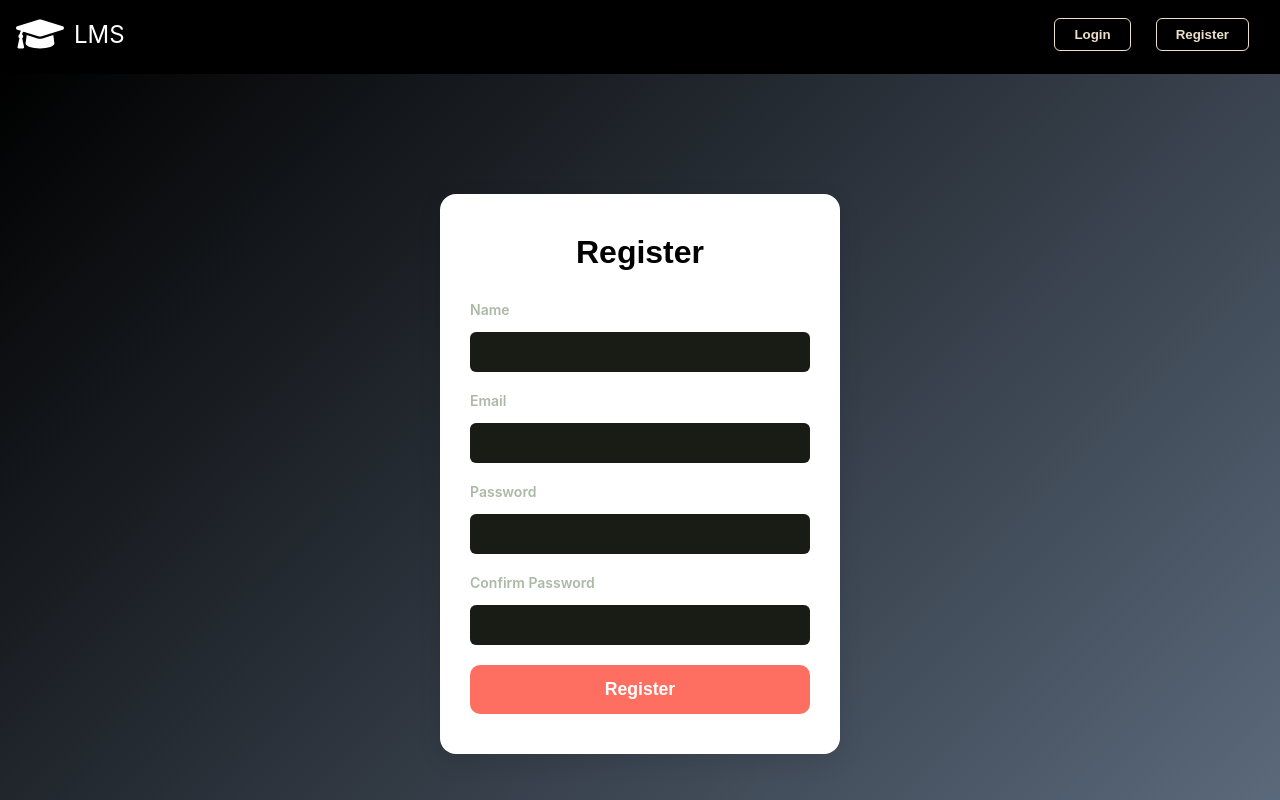
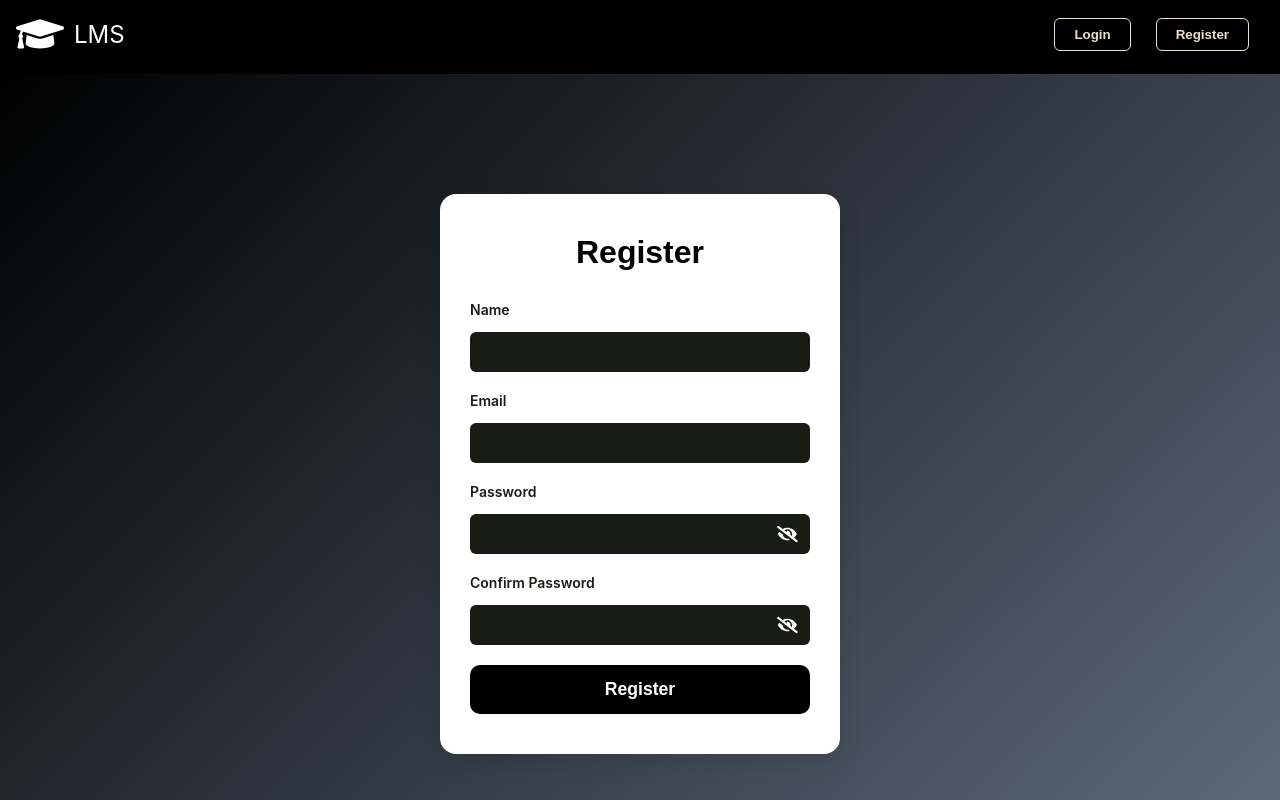
Before and after one commit to ranasaad-dev/LMS, a React (Vite) app in the folder frontend/: page /register in a window 1280 px wide. Shown: the top 800 px of the page. Built offline with nearby package versions, Linux system fonts and the light colour scheme; no server answers.

Commit message:
added eye of sauron in password fields

```diff
--- a/frontend/src/pages/public/login/Login.css
+++ b/frontend/src/pages/public/login/Login.css
@@ -28,6 +28,8 @@
 .login-form .form-group {
   text-align: left;
   margin-bottom: 20px;
+  position: relative;
+
 }
 
 .login-form label {
@@ -41,7 +43,7 @@
 .login-form input {
   width: 100%;
   padding: 12px 15px;
-  border: 1px solid #ccc;
+  border: 1px solid #050505;
   border-radius: 8px;
   font-family: var(--body-font, "Inter", sans-serif);
   font-size: 1rem;
@@ -50,8 +52,26 @@
 
 .login-form input:focus {
   outline: none;
-  border-color: #ff6f61;
+  border-color: #131212;
   box-shadow: 0 0 0 2px rgba(255, 111, 97, 0.2);
+}
+
+.eye-icon {
+  position: absolute;
+  right: 12px;
+  top: 70%;
+
+  transform: translateY(-50%);
+  color: #ffffff;
+  height: 1.3rem;
+  width: 1.3rem;
+  cursor: pointer;
+}
+
+/* optional: prevent text overlap with icon */
+.login-form input[type="password"],
+.login-form input[type="text"] {
+  padding-right: 40px;
 }
 
 .login-btn {
@@ -61,7 +81,7 @@
   font-size: 1.1rem;
   font-weight: 700;
   color: #fff;
-  background-color: #ff6f61;
+  background-color: #0f0f0e;
   border: none;
   border-radius: 10px;
   cursor: pointer;
@@ -69,8 +89,9 @@
 }
 
 .login-btn:hover {
-  background-color: #ff4f3c;
+  background-color: #e9e8e8;
   transform: translateY(-2px);
+  color: #000;
 }
 
 @media (max-width: 480px) {
--- a/frontend/src/pages/public/login/Login.jsx
+++ b/frontend/src/pages/public/login/Login.jsx
@@ -3,6 +3,7 @@ import { useNavigate } from "react-router-dom";
 import { useAuth } from "/src/context/AuthContext";
 import Loading from "/src/components/ui/Loading"
 import notify from "../../../components/ui/notify/Notify";
+import { FaEye, FaEyeSlash } from "react-icons/fa";
 import "./Login.css";
 
 const Login = () => {
@@ -12,6 +13,7 @@ const Login = () => {
   const [email, setEmail] = useState("");
   const [password, setPassword] = useState("");
   const [loading, setLoading] = useState(false);
+const [isHidden, setIsHidden] = useState(true);
 
   const handleSubmit = async (e) => {
     e.preventDefault();
@@ -46,7 +48,11 @@ const Login = () => {
           </div>
           <div className="form-group">
             <label>Password</label>
-            <input type="password" value={password} minLength={8} onChange={(e) => setPassword(e.target.value)} required placeholder="Enter your password" />
+
+            <input type={isHidden?"password":"text"} value={password} minLength={8} onChange={(e) => setPassword(e.target.value)} required placeholder="Enter your password" />
+
+         {isHidden? <FaEyeSlash onClick={()=> setIsHidden(!isHidden)} className="eye-icon" />:<FaEye onClick={()=> setIsHidden(!isHidden)} className="eye-icon" />}
+
           </div>
           <button type="submit" className="login-btn">
             Login
--- a/frontend/src/pages/public/register/Register.css
+++ b/frontend/src/pages/public/register/Register.css
@@ -27,6 +27,7 @@
 .register-form .form-group {
   text-align: left;
   margin-bottom: 20px;
+  position: relative;
 }
 
 .register-form label {
@@ -34,7 +35,7 @@
   font-family: var(--body-font, "Inter", sans-serif);
   font-weight: 600;
   margin-bottom: 8px;
-  color: #333;
+  color: #000000;
 }
 
 .register-form input {
@@ -49,8 +50,33 @@
 
 .register-form input:focus {
   outline: none;
-  border-color: #ff6f61;
+  border-color: #000000;
   box-shadow: 0 0 0 2px rgba(255, 111, 97, 0.2);
+}
+
+
+/* Password icon */
+.eye-icon-password {
+  position: absolute;
+  right: 12px;
+  top: 72%;
+  transform: translateY(-50%);
+  color: #ffffff;
+  height: 1.3rem;
+  width: 1.3rem;
+  cursor: pointer;
+}
+
+/* Confirm password icon */
+.eye-icon-confirm {
+  position: absolute;
+  right: 12px;
+  top: 72%;
+  transform: translateY(-50%);
+  color: #ffffff;
+  height: 1.3rem;
+  width: 1.3rem;
+  cursor: pointer;
 }
 
 .register-btn {
@@ -60,7 +86,7 @@
   font-size: 1.1rem;
   font-weight: 700;
   color: #fff;
-  background-color: #ff6f61;
+  background-color: #000000;
   border: none;
   border-radius: 10px;
   cursor: pointer;
@@ -68,8 +94,9 @@
 }
 
 .register-btn:hover {
-  background-color: #ff4f3c;
+  background-color: #ffffff;
   transform: translateY(-2px);
+  color: #000000;
 }
 
 @media (max-width: 480px) {
--- a/frontend/src/pages/public/register/Register.jsx
+++ b/frontend/src/pages/public/register/Register.jsx
@@ -2,6 +2,7 @@ import { useState } from "react";
 import { useNavigate } from "react-router-dom";
 import { useAuth } from "/src/context/AuthContext";
 import notify from "../../../components/ui/notify/Notify";
+import { FaEye, FaEyeSlash } from "react-icons/fa"
 import './Register.css';
 
 function Register() {
@@ -12,10 +13,12 @@ function Register() {
   const [email, setEmail] = useState("");
   const [password, setPassword] = useState("");
   const [confimPassword, setConfirmPassword] = useState("");
+  const [isHidden, setIsHidden] = useState(true);
+  const [isCPHidden, setIsCPHidden] = useState(true);
 
   const handleSubmit = async (e) => {
     e.preventDefault();
-  if(password === confimPassword){
+    if (password === confimPassword) {
 
       try {
         await register(name, email, password);
@@ -26,7 +29,7 @@ function Register() {
         notify("Registration failed", "error");
       }
 
-    }else{
+    } else {
 
       notify("password didn;t matched.", "warning");
     }
@@ -48,17 +51,22 @@ function Register() {
 
           <div className="form-group">
             <label>Email</label>
-              <input type="email" value={email} onChange={(e) => setEmail(e.target.value)} required/>
+            <input type="email" value={email} onChange={(e) => setEmail(e.target.value)} required />
           </div>
 
           <div className="form-group">
             <label>Password</label>
-              <input type="password" minLength={8} value={password} onChange={(e) => setPassword(e.target.value)} required />
+            <input type={isHidden?"password":"text"} minLength={8} value={password} onChange={(e) => setPassword(e.target.value)} required />
+          {isHidden ? <FaEyeSlash onClick={() => setIsHidden(!isHidden)} className="eye-icon-password" /> : <FaEye onClick={() => setIsHidden(!isHidden)} className="eye-icon-password" />}
           </div>
+
+
           <div className="form-group">
             <label>Confirm Password</label>
-              <input type="password" minLength={8} value={confimPassword} onChange={(e) => setConfirmPassword(e.target.value)} required />
+            <input type={isCPHidden?"password":"text"} minLength={8} value={confimPassword} onChange={(e) => setConfirmPassword(e.target.value)} required />
+          {isCPHidden ? <FaEyeSlash onClick={() => setIsCPHidden(!isCPHidden)} className="eye-icon-confirm" /> : <FaEye onClick={() => setIsCPHidden(!isCPHidden)} className="eye-icon-confirm" />}
           </div>
+
 
           <button type="submit" className="register-btn">
             Register
--- a/frontend/src/pages/roles/instructor/edit-course/UpdateCourse.css
+++ b/frontend/src/pages/roles/instructor/edit-course/UpdateCourse.css
@@ -34,7 +34,7 @@
     }
 
     .form-group label{
-    color:var(--less-light);
+    color: var(--full-dark);
     font-size:14px;
     }
 
```
Lines whose indentation alone changed are shown as unchanged.
